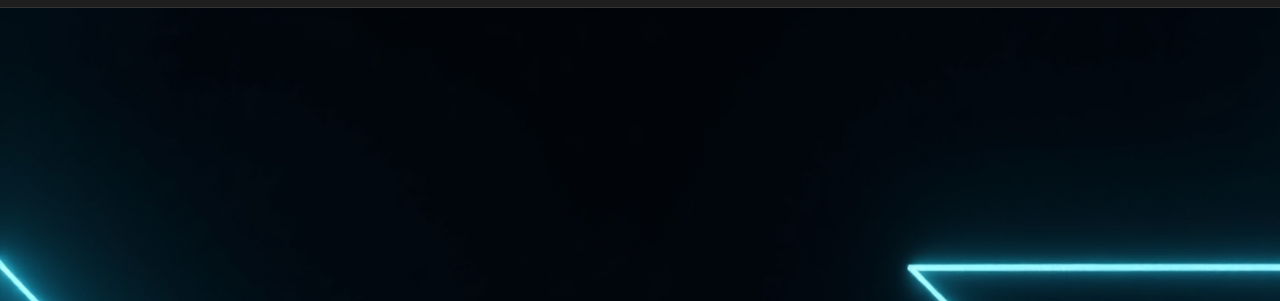
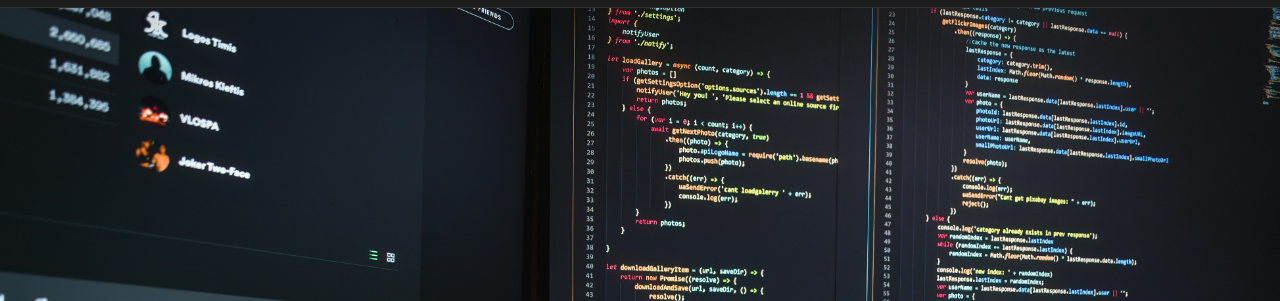
Before and after one commit to Esquedim/Portfolio, a plain HTML site: page index.html in a window 1280 px wide. Shown: the part 133-434 px from the top of the page. Drawn offline with nearby package versions, Linux system fonts and the light colour scheme.

Commit message:
atualização de home

```diff
--- a/style/style.css
+++ b/style/style.css
@@ -54,7 +54,7 @@ header {
     justify-content: center;
     height: 93vh;
     width: 100%;
-   background-image: url("../img/Flux_Dev_Banner_horizontal_1920x600px_estilo_minimalista_escur_0.jpg");
+   background-image: url("../img/fotis-fotopoulos-6sAl6aQ4OWI-unsplash.jpg");
     background-size: cover;
     padding-left: 20px;
     text-shadow: 1px 1px 5px #000;
```
Also changed, not shown: img/ChatGPT Image 15 de jun. de 2025, 16_42_18.png (deleted), img/Flux_Dev_Banner_horizontal_1920x600px_estilo_minimalista_escur_2.jpg (deleted), img/fotis-fotopoulos-6sAl6aQ4OWI-unsplash.jpg (added), 1 other file.
